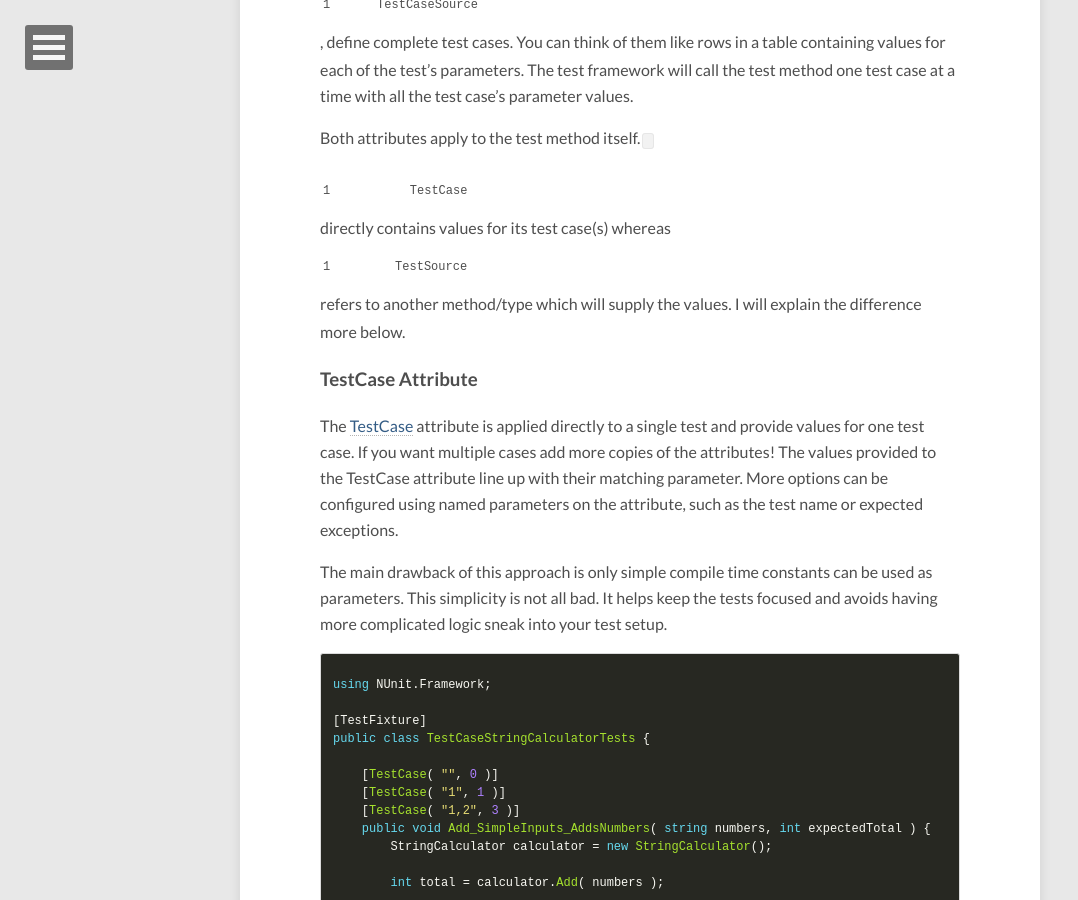
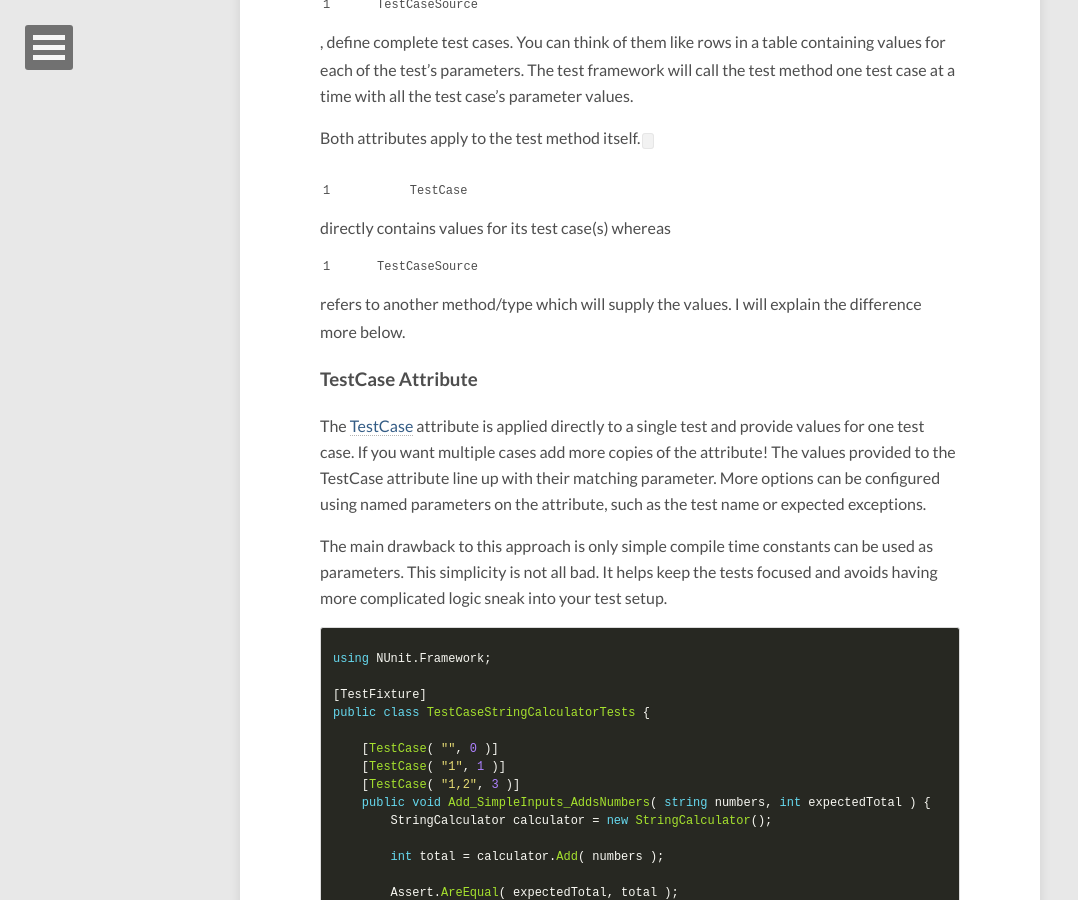
Before and after one commit to smaclell/smaclell.github.io, a Jekyll site: the page built from _posts/2015-09-18-parameterized-tests-made-simple.md, in a window 1280 px wide and 900 px high, scrolled down 2569 px. Shown: the whole window, without its empty margins (0-1078 px from the left). Built offline with Jekyll 4.4.1, drawn with Linux system fonts in a browser that asks for light colours; nearby versions of some CDN libraries; comment, search, counter and statistics services are not loaded.

Commit message:
More bad typos

```diff
--- a/_posts/2015-09-18-parameterized-tests-made-simple.md
+++ b/_posts/2015-09-18-parameterized-tests-made-simple.md
@@ -99,18 +99,18 @@
 method one test case at a time with all the test case's parameter values.
 
 Both attributes apply to the test method itself. ``TestCase`` directly contains
-values for its test case(s) whereas ``TestSource`` refers to another method/type which
+values for its test case(s) whereas ``TestCaseSource`` refers to another method/type which
 will supply the values. I will explain the difference more below.
 
 ### TestCase Attribute
 
 The [TestCase][TestCase] attribute is applied directly to a single test and
 provide values for one test case. If you want multiple cases add more copies of
-the attributes! The values provided to the TestCase attribute line up with their matching parameter. More
+the attribute! The values provided to the TestCase attribute line up with their matching parameter. More
 options can be configured using named parameters on the attribute, such as the
 test name or expected exceptions.
 
-The main drawback of this approach is only simple compile time constants can be
+The main drawback to this approach is only simple compile time constants can be
 used as parameters. This simplicity is not all bad. It helps keep the tests
 focused and avoids having more complicated logic sneak into your test setup.
 
```
